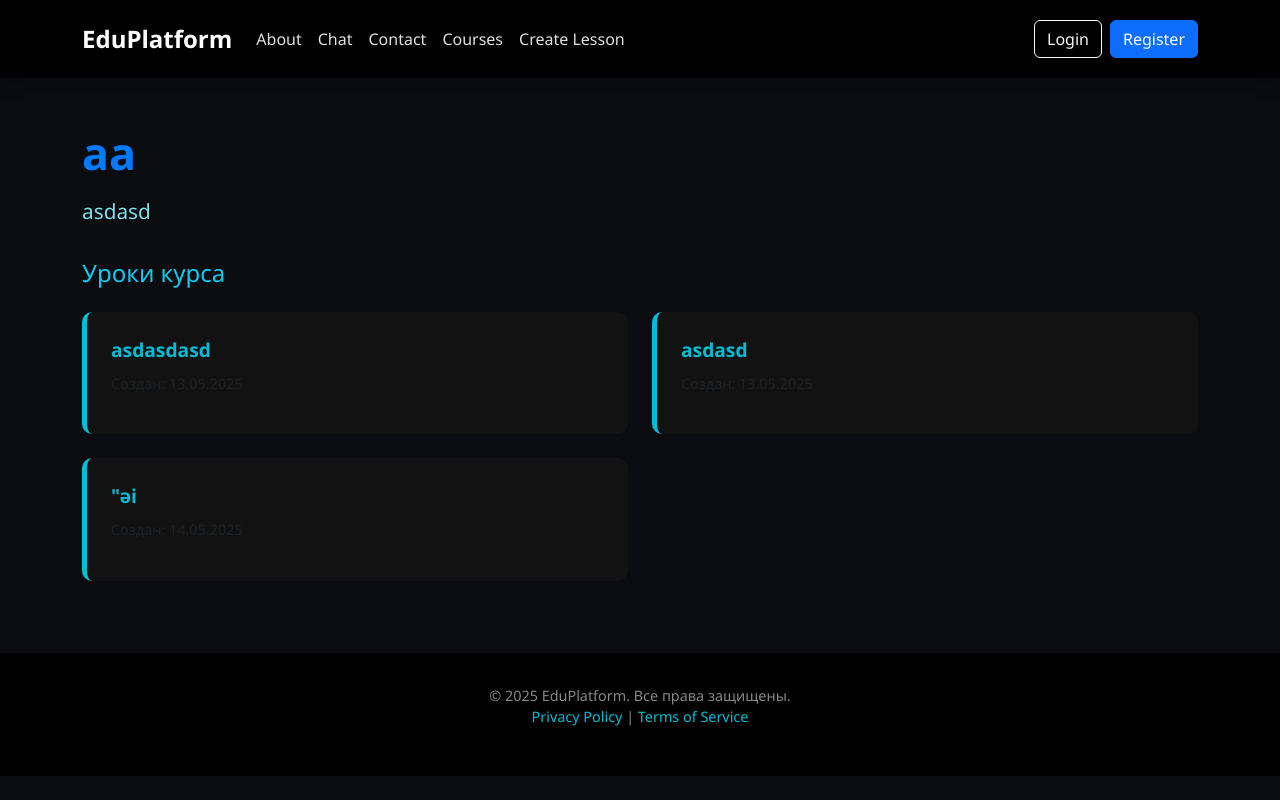
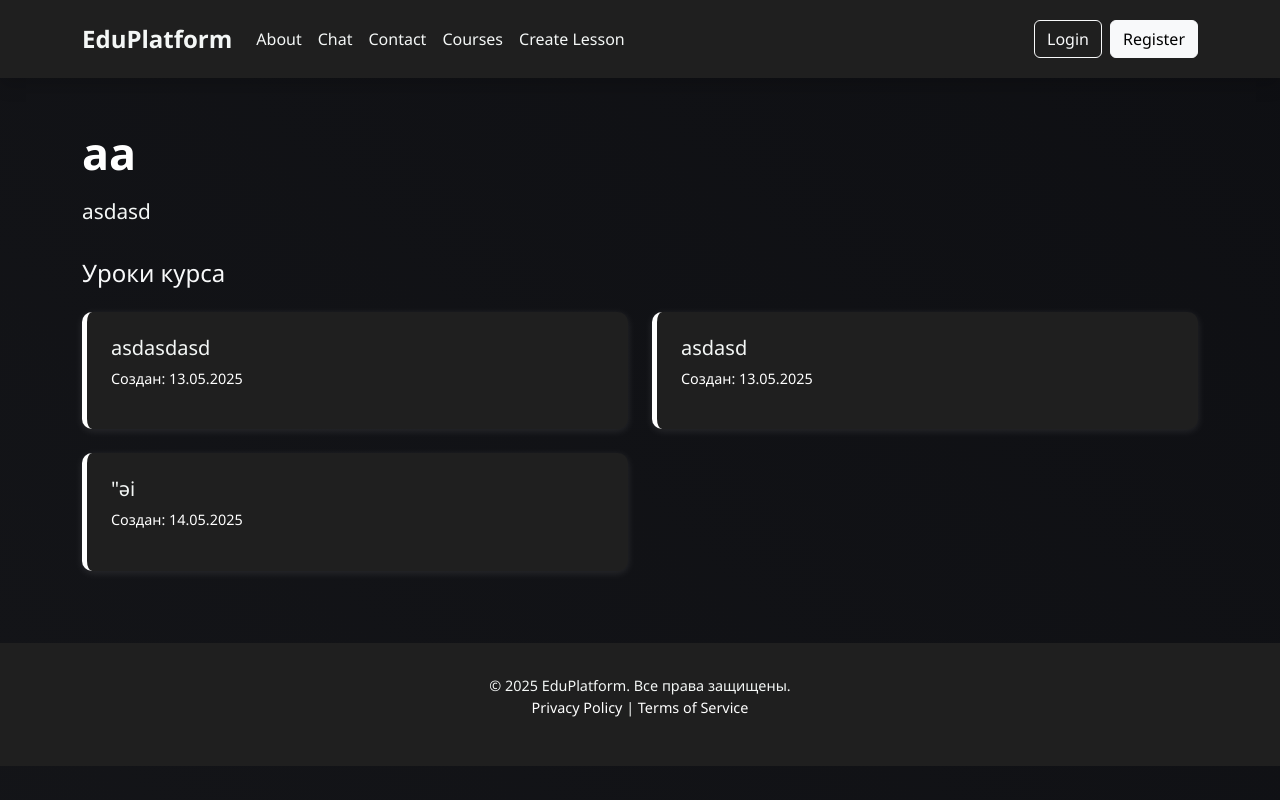
Before and after one commit to s-ginger/Django_learning, a Django app: page /course/1/lessons/ in a window 1280 px wide. Run offline with Django 5.2, Linux system fonts and the light colour scheme; data comes from the database, SQL or seed files in the repository.

Commit message:
Changes to be committed:

```diff
--- a/templates/index/courses_detail.html
+++ b/templates/index/courses_detail.html
@@ -9,84 +9,100 @@
   <link href="https://cdn.jsdelivr.net/npm/bootstrap-icons@1.10.5/font/bootstrap-icons.css" rel="stylesheet">
   <style>
     body {
-      background-color: #0b0c10; /* Очень темный фон */
-      color: #ffffff; /* Белый текст */
+      background-color: #0b0c10; /* Темный фон */
+      color: #f4f7f6; /* Светлый текст */
       font-family: 'Segoe UI', sans-serif;
       min-height: 100vh;
       margin: 0;
+      background: linear-gradient(45deg, rgba(32, 33, 36, 1) 0%, rgba(11, 12, 16, 1) 100%);
+      background-size: 400% 400%;
+      animation: gradientAnimation 15s ease infinite;
+    }
+
+    /* Анимация фона */
+    @keyframes gradientAnimation {
+      0% {
+        background-position: 0% 50%;
+      }
+      50% {
+        background-position: 100% 50%;
+      }
+      100% {
+        background-position: 0% 50%;
+      }
     }
 
     /* Navbar */
     .navbar {
-      background-color: #000000; /* Черный фон для navbar */
-      box-shadow: 0 4px 6px rgba(255, 255, 255, 0.1); /* Белая тень под navbar */
+      background-color: #1f1f1f; /* Темный фон для navbar */
+      box-shadow: 0 4px 10px rgba(0, 0, 0, 0.3); /* Более выраженная тень */
     }
     .navbar .navbar-brand {
       font-weight: bold;
-      color: #ffffff;
+      color: #f4f7f6;
     }
     .navbar .nav-link {
-      color: #e0e0e0;
+      color: #f4f7f6;
       transition: color 0.3s ease;
     }
     .navbar .nav-link:hover {
-      color: #00bcd4; /* Яркий голубой при наведении */
+      color: #ffffff; /* Белый при наведении */
     }
     .navbar-toggler-icon {
-      background-color: #fff;
+      background-color: #f4f7f6;
     }
 
-    /* Заголовки секций */
+    /* Заголовки */
     .section-title {
       font-size: 2.8rem;
       font-weight: bold;
-      color: #007bff; /* Синий */
+      color: #ffffff; /* Белый */
       margin-bottom: 1rem;
     }
     .section-description {
       font-size: 1.3rem;
-      color: #80deea; /* Легкий голубой */
+      color: #f4f7f6;
       margin-bottom: 2rem;
     }
 
     /* Карточки уроков */
     .lesson-card {
-      background-color: #121212; /* Тёмный фон карточки */
-      border-left: 5px solid #00bcd4; /* Голубой акцент */
+      background-color: #1f1f1f; /* Темный фон карточки */
+      border-left: 5px solid #ffffff; /* Белый акцент */
       border-radius: 10px;
       padding: 1.5rem;
       margin-bottom: 1.5rem;
+      box-shadow: 0 2px 8px rgba(255, 255, 255, 0.1); /* Легкая тень */
       transition: transform 0.3s ease, box-shadow 0.3s ease;
     }
     .lesson-card:hover {
-      transform: translateY(-6px);
-      box-shadow: 0 6px 20px rgba(0, 188, 212, 0.5); /* Эффект голубого при наведении */
+      transform: translateY(-6px); /* Меньше сдвиг при наведении */
+      box-shadow: 0 6px 20px rgba(255, 255, 255, 0.2); /* Эффект белого при наведении */
     }
     .lesson-card a {
       text-decoration: none;
-      color: #00bcd4; /* Голубой для ссылки */
-      font-weight: 600;
-      font-size: 1.2rem;
-      transition: color 0.3s ease;
+      color: #f4f7f6; /* Белый для текста */
+      display: block; /* Карточка полностью кликабельна */
+      height: 100%;
     }
     .lesson-card a:hover {
-      color: #007bff; /* Синий при наведении */
+      color: #f4f7f6; /* Ссылки остаются белыми при наведении */
     }
 
     /* Footer */
     footer {
-      background-color: #000000; /* Чёрный фон футера */
+      background-color: #1f1f1f; /* Темный фон футера */
       padding: 2rem 0;
-      color: #888;
+      color: #f4f7f6;
       text-align: center;
       font-size: 0.9rem;
     }
     footer a {
-      color: #00bcd4;
+      color: #ffffff;
       text-decoration: none;
     }
     footer a:hover {
-      color: #007bff; /* Синий при наведении */
+      color: #f4f7f6; /* Светло-белый при наведении */
     }
 
     /* Мобильная версия */
@@ -126,7 +142,7 @@
           <li class="nav-item"><a class="btn btn-outline-light" href="{% url 'logout' %}">Logout</a></li>
         {% else %}
           <li class="nav-item"><a class="btn btn-outline-light me-2" href="{% url 'login' %}">Login</a></li>
-          <li class="nav-item"><a class="btn btn-primary" href="{% url 'register' %}">Register</a></li>
+          <li class="nav-item"><a class="btn btn-light" href="{% url 'register' %}">Register</a></li>
         {% endif %}
       </ul>
     </div>
@@ -138,13 +154,15 @@
   <h2 class="section-title">{{ course.title }}</h2>
   <p class="section-description">{{ course.description }}</p>
 
-  <h4 class="mb-4 text-info">Уроки курса</h4>
+  <h4 class="mb-4 text-light">Уроки курса</h4>
   <div class="row">
     {% for lesson in lessons %}
       <div class="col-md-6">
         <div class="lesson-card">
-          <a href="{% url 'lesson_detail' lesson.id %}">{{ lesson.title }}</a>
-          <p class="mt-2 text-muted" style="font-size: 0.9rem;">Создан: {{ lesson.created_at|date:"d.m.Y" }}</p>
+          <a href="{% url 'lesson_detail' lesson.id %}">
+            <h5>{{ lesson.title }}</h5>
+            <p class="mt-2 text-white" style="font-size: 0.9rem;">Создан: {{ lesson.created_at|date:"d.m.Y" }}</p>
+          </a>
         </div>
       </div>
     {% empty %}
```
